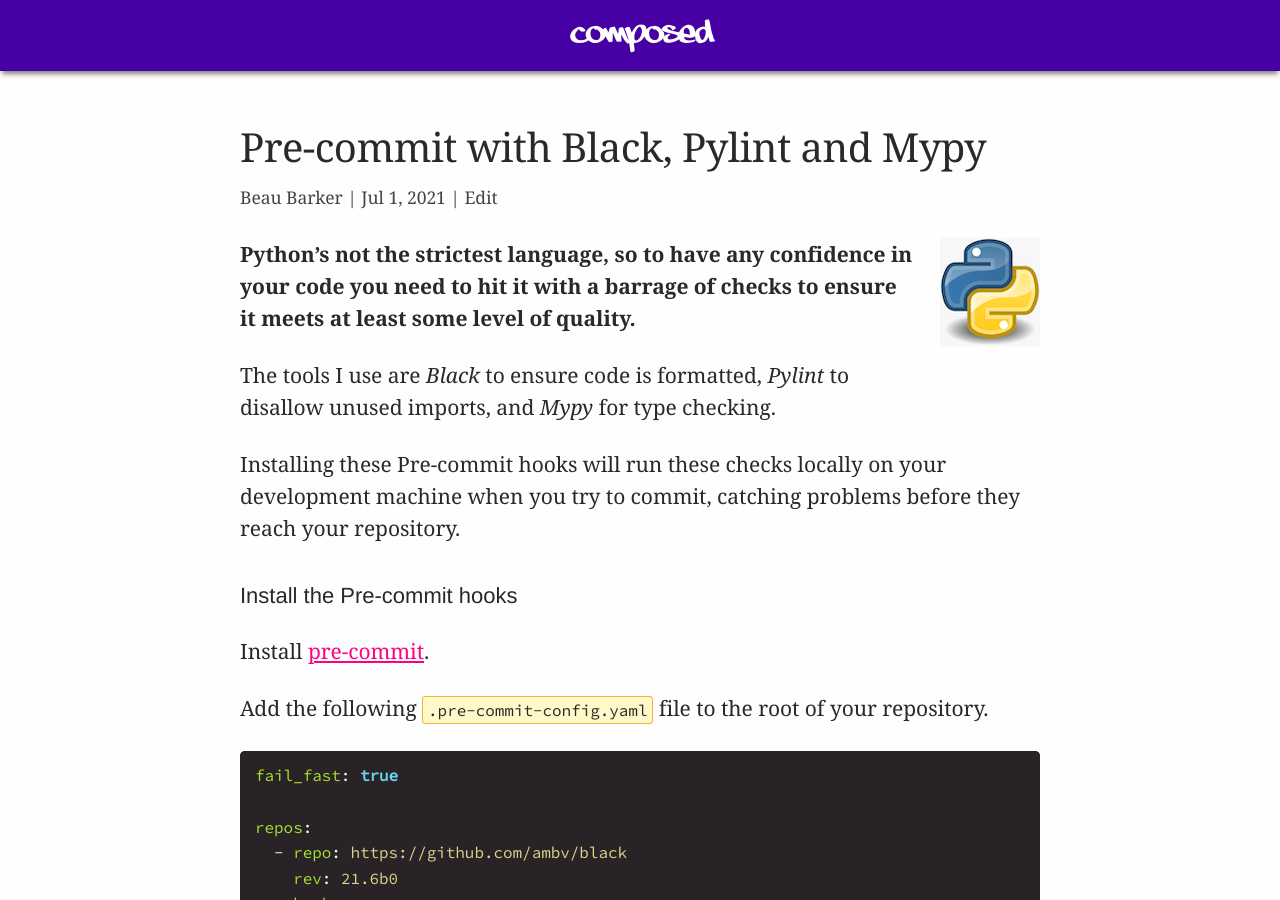
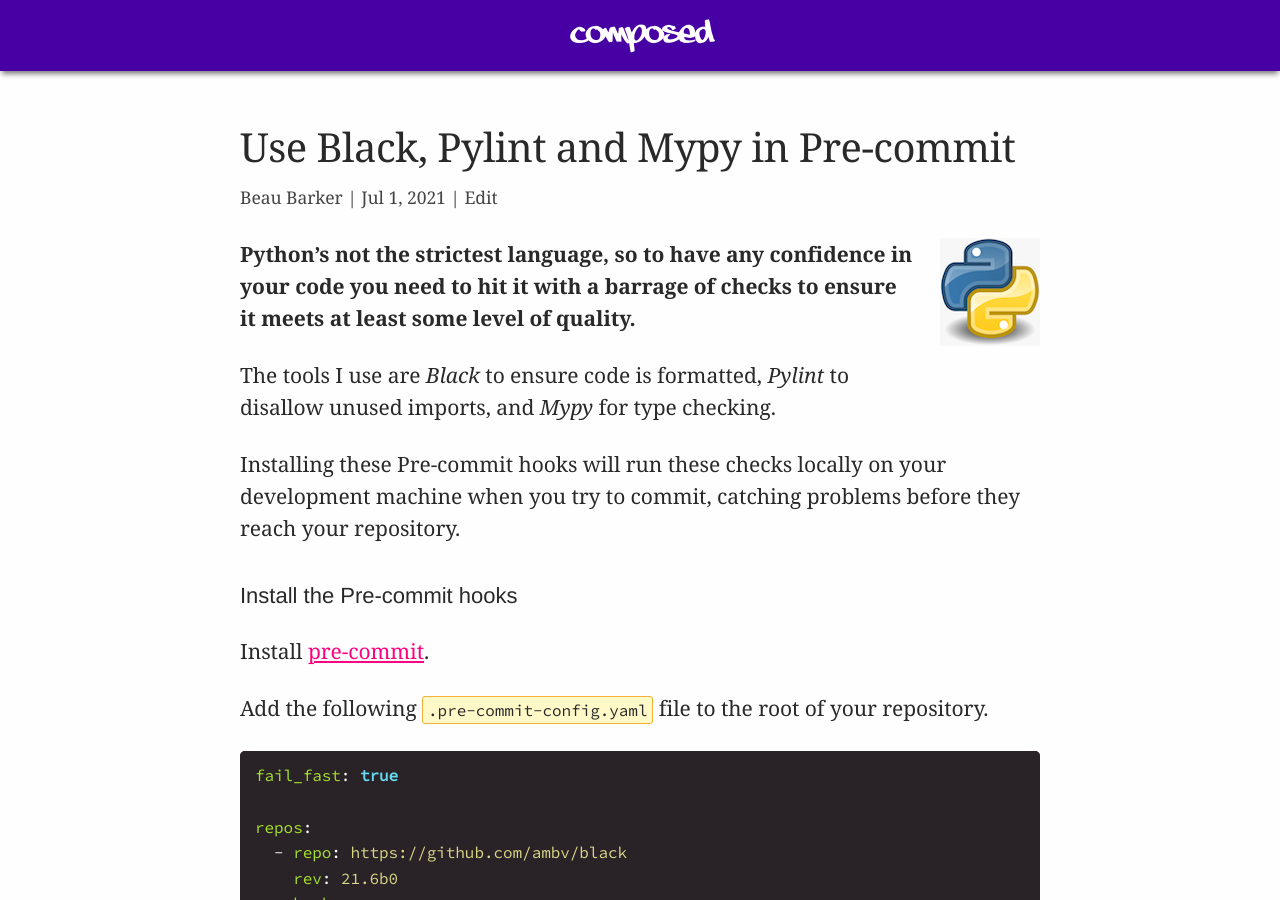
Before and after one commit to explodinglabs/explodinglabs.github.io, a Jekyll site: the page built from docs/_posts/python/2021-07-01-code-quality-pre-commit.markdown, in a window 1280 px wide and 900 px high. Built offline with Jekyll 4.4.1, drawn with Linux system fonts in a browser that asks for light colours.

Commit message:
Update 2021-07-01-code-quality-pre-commit.markdown

```diff
--- a/docs/_posts/python/2021-07-01-code-quality-pre-commit.markdown
+++ b/docs/_posts/python/2021-07-01-code-quality-pre-commit.markdown
@@ -1,7 +1,7 @@
 ---
 layout: post
 category: python
-title: Pre-commit with Black, Pylint and Mypy
+title: Use Black, Pylint and Mypy in Pre-commit
 permalink: /python/pre-commit
 redirect_from:
     - /black
```
